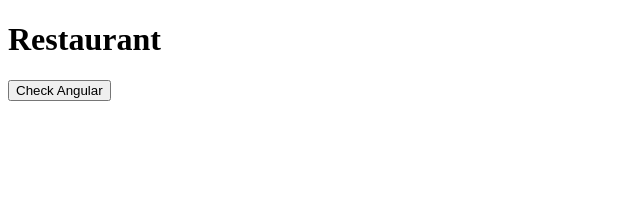
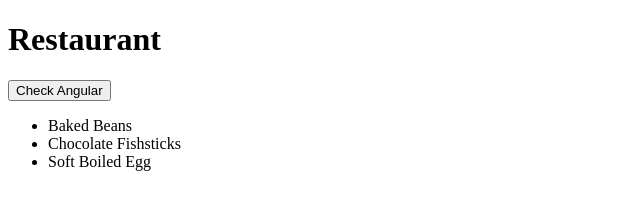
Before and after one commit to mjakehs/Angular-Restaurant, a plain HTML site: page index.html in a window 1280 px wide. Shown: the whole page, without its empty margins (0-640 px from the left). Drawn offline with Linux system fonts and the light colour scheme.

Commit message:
create foods, add food to list on DOM

```diff
--- a/client.js
+++ b/client.js
@@ -2,6 +2,7 @@
 
 foodApp.controller('FoodController', function (){
     let self = this;
+    self.foods = ['Baked Beans', 'Chocolate Fishsticks', 'Soft Boiled Egg'];
     self.greet = function() {
         console.log('Angular Ready');
     }
--- a/index.html
+++ b/index.html
@@ -11,5 +11,8 @@
 <body ng-app="FoodApp" ng-controller="FoodController as vm">
     <h1>Restaurant</h1>
     <button ng-click="vm.greet()">Check Angular</button>
+    <ul>
+        <li ng-repeat="food in vm.foods">{{food}}</li>
+    </ul>
 </body>
 </html>
```
